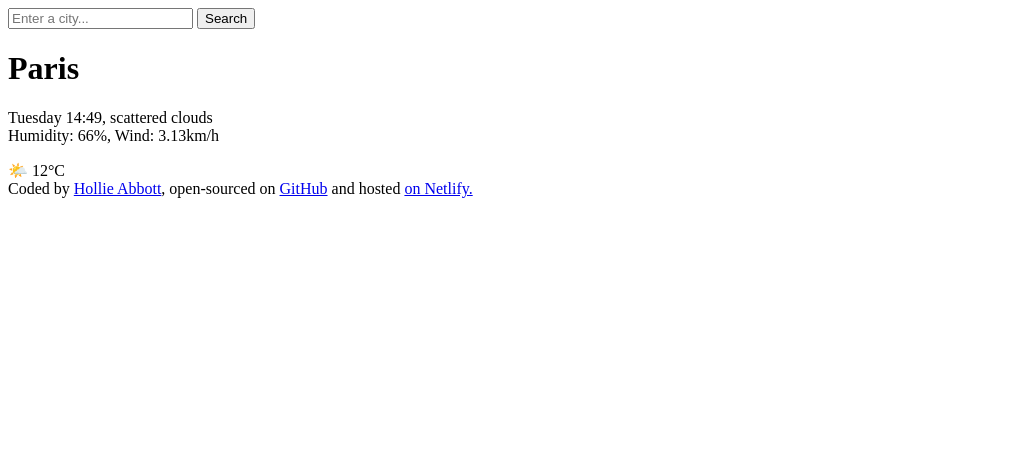
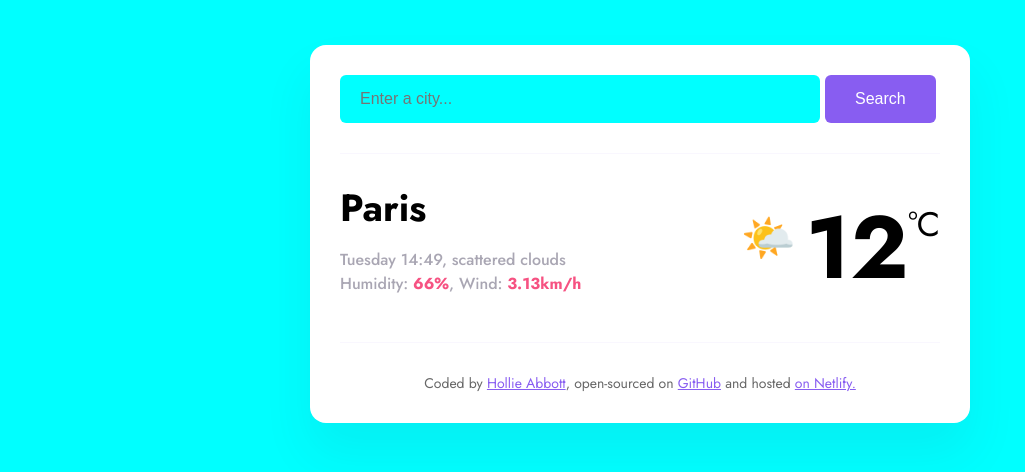
Before and after one commit to hollieincodeland/My-Weather-App, a plain HTML site: page index.html in a window 1280 px wide. Shown: the whole page, without its empty margins (0-1025 px from the left). Drawn offline with Linux system fonts and the light colour scheme.

Commit message:
Added basic CSS

```diff
--- a/index.html
+++ b/index.html
@@ -3,25 +3,36 @@
 <head>
     <meta charset="UTF-8">
     <meta name="viewport" content="width=device-width, initial-scale=1.0">
-    <title>Document</title>
+    <link rel="preconnect" href="https://fonts.googleapis.com">
+    <link rel="preconnect" href="https://fonts.gstatic.com" crossorigin>
+    <link href="https://fonts.googleapis.com/css2?family=Jost:ital,wght@0,100..900;1,100..900&display=swap" rel="stylesheet">
+    <link rel="stylesheet" href="src/style.css" />
+    <title>Hollie Codes Weather App</title>
 </head>
 <body>
+    <div class="weather-app">
     <header>
-    <form>
-        <input type="search" placeholder="Enter a city..." required/>
-        <input type="submit" value="Search" />
+    <form class="search-form">
+        <input type="search" placeholder="Enter a city..." required class="search-form-input"/>
+        <input type="submit" value="Search" class="search-form-button"/>
     </form>
 </header>
 <main>
+    <div class="weather-app-data">
     <div>
-        <h1>Paris</h1>
-        <p>
+        <h1 class="weather-app-city">Paris</h1>
+        <p class="weather-app-details">
           Tuesday 14:49, scattered clouds
           <br />
-          Humidity: 66%, Wind: 3.13km/h
+          Humidity: <strong>66%</strong>, Wind: <strong>3.13km/h</strong>
         </p>
       </div>
-      <div>🌤️ 12°C</div>
+      <div class="weather-app-temperature-container">
+        <div class="weather-app-icon">🌤️</div>
+        <div class="weather-app-temperature">12</div>
+        <div class="weatehr-app-unit">°C</div>
+      </div>
+    </div>
 </main>
     <footer>
         Coded by
@@ -33,5 +44,6 @@
           >on Netlify.</a
         >
     </footer>
+</div>
 </body>
 </html>
--- /dev/null
+++ b/src/style.css
@@ -0,0 +1,99 @@
+body {
+    background-color: aqua;
+    font-family: "Jost", sans-serif;
+}
+
+a {
+    color: #885df1;
+}
+
+.weather-app {
+        background: white;
+        max-width: 600px;
+        margin: 45px auto;
+        box-shadow: 0 30px 50px rgba(65, 50, 100, 0.08);
+        border-radius: 16px;
+        padding: 30px;
+      }
+
+header {
+        border-bottom: 1px solid #f9f7fe;
+        padding: 0 0 30px 0;
+      }
+
+.search-form {
+    display: flex;
+}
+
+.search-form-input {
+        background-color: aqua;
+        border: none;
+        border-radius: 6px;
+        width: 80%;
+        font-size: 16px;
+        padding: 15px 20px;
+      }
+
+.search-form-button {
+        background: #885df1;
+        padding: 15px 30px;
+        border: none;
+        font-size: 16px;
+        margin-left: 5px;
+        border-radius: 6px;
+        color: white;
+      }
+
+main {
+    padding: 30px 0;
+}
+
+.weather-app-data {
+    display: flex;
+    justify-content: space-between;
+}
+
+.weather-app-city {
+    margin: 0;
+    font-size: 38px;
+    line-height: 48px;
+  }
+
+.weather-app-details {
+    font-size: 16px;
+    color: rgba(39, 33, 66, 0.4);
+    line-height: 24px;
+    font-weight: 500;
+  }
+
+.weather-app-details strong {
+    color: #f65282;
+  }
+
+.weather-app-temperature-container {
+    display: flex;
+  }
+
+  .weather-app-icon {
+    font-size: 44px;
+    margin-top: 22px;
+  }
+
+.weather-app-temperature {
+    font-size: 88px;
+    margin-left: 10px;
+    font-weight: bold;
+  }
+
+.weatehr-app-unit {
+    margin-top: 16px;
+    font-size: 34px;
+  }
+
+footer {
+        border-top: 1px solid #f9f7fe;
+        padding: 30px 0 0 0;
+        text-align: center;
+        font-size: 14px;
+        color: rgba(0, 0, 0, 0.6);
+      }
```
